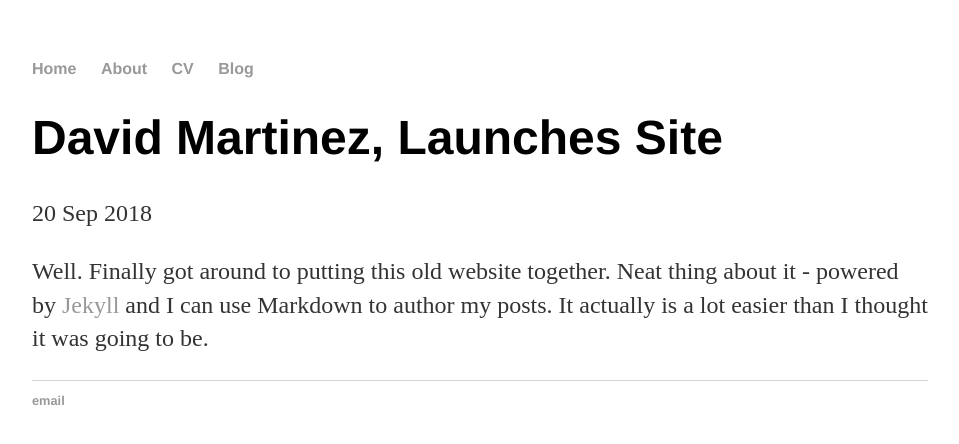
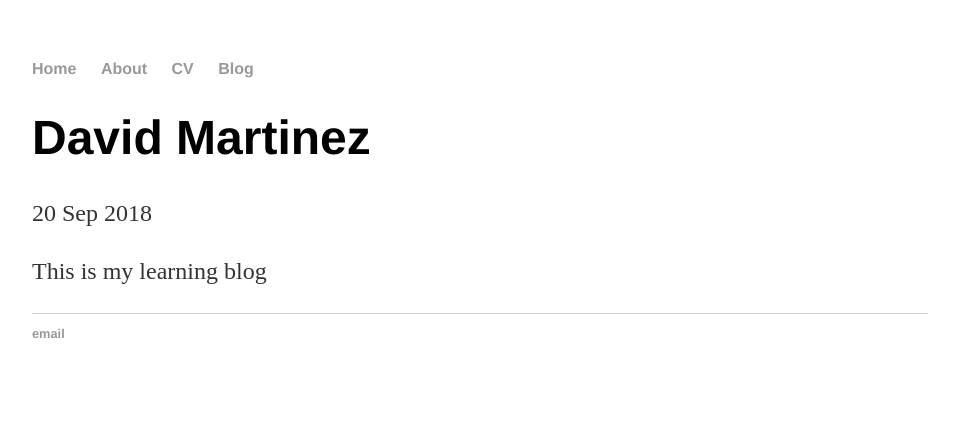
Before and after one commit to David4796/David4796.github.io, a Jekyll site: the page built from _posts/2018-18-18-david-martinez-learning-blog.md, in a window 1280 px wide. Shown: the top 444 px of the page, without its empty margins (160-1119 px from the left). Built offline with Jekyll 4.4.1, drawn with Linux system fonts in a browser that asks for light colours.

Commit message:
Update 2018-18-18-david-martinez-learning-blog.md

```diff
--- a/_posts/2018-18-18-david-martinez-learning-blog.md
+++ b/_posts/2018-18-18-david-martinez-learning-blog.md
@@ -1,7 +1,7 @@
 ---
 layout: post
-title: "David Martinez, Launches Site"
+title: "David Martinez"
 date: 2018-09-20
 ---
 
-Well. Finally got around to putting this old website together. Neat thing about it - powered by [Jekyll](http://jekyllrb.com) and I can use Markdown to author my posts. It actually is a lot easier than I thought it was going to be.
+This is my learning blog
```
